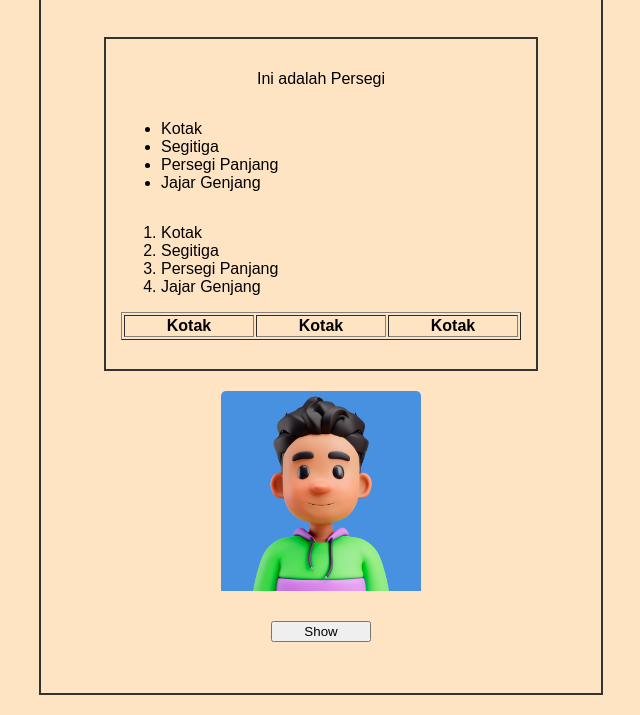
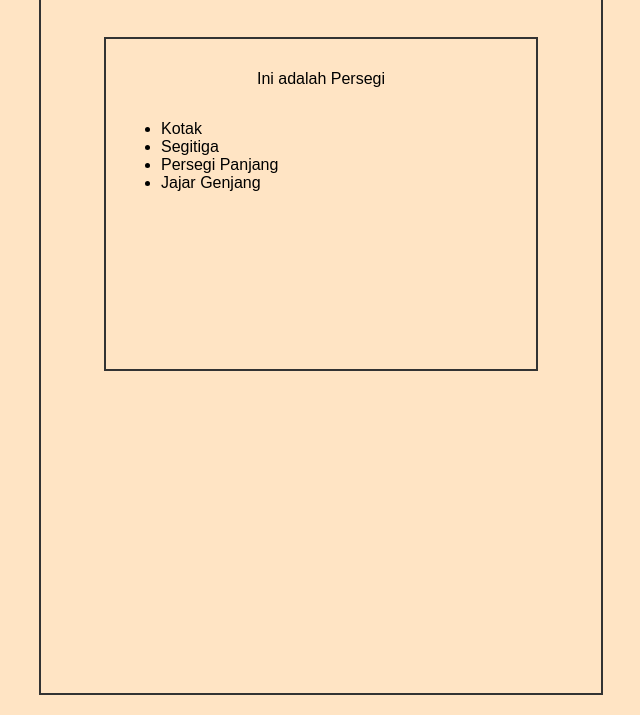
Before and after one commit to MuhamadHilalFakhri/Exercise1_151, a plain HTML site: page index.html in a window 1280 px wide. Shown: the part 139-854 px from the top of the page, without its empty margins (319-959 px from the left). Drawn offline with Linux system fonts and the light colour scheme.

```diff
--- a/index.html
+++ b/index.html
@@ -20,22 +20,3 @@
             <li>Persegi Panjang</li>
             <li>Jajar Genjang</li>
         </ul>
-        <ol>
-            <li>Kotak</li>
-            <li>Segitiga</li>
-            <li>Persegi Panjang</li>
-            <li>Jajar Genjang</li>
-        </ol>
-        <table border="1">
-            <tr>
-                <th>Kotak</th>
-                <th>Kotak</th>
-                <th>Kotak</th>
-            </tr>
-        </table>
-      </div>
-      <img src="Testi2.jpg" alt="">
-      <button onclick="show()">Show</button>
-    </div>
-  </body>
-</html>
```
